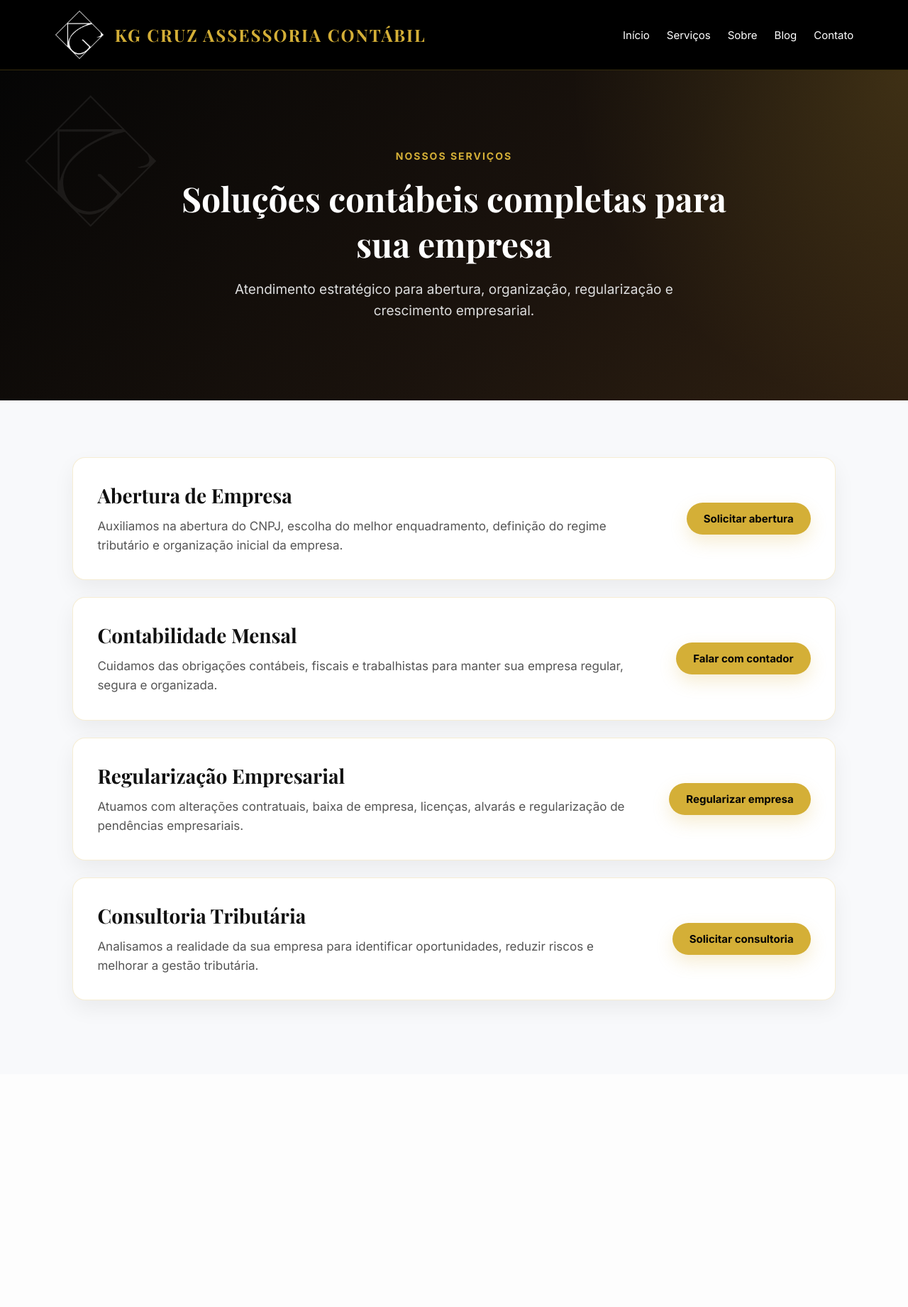
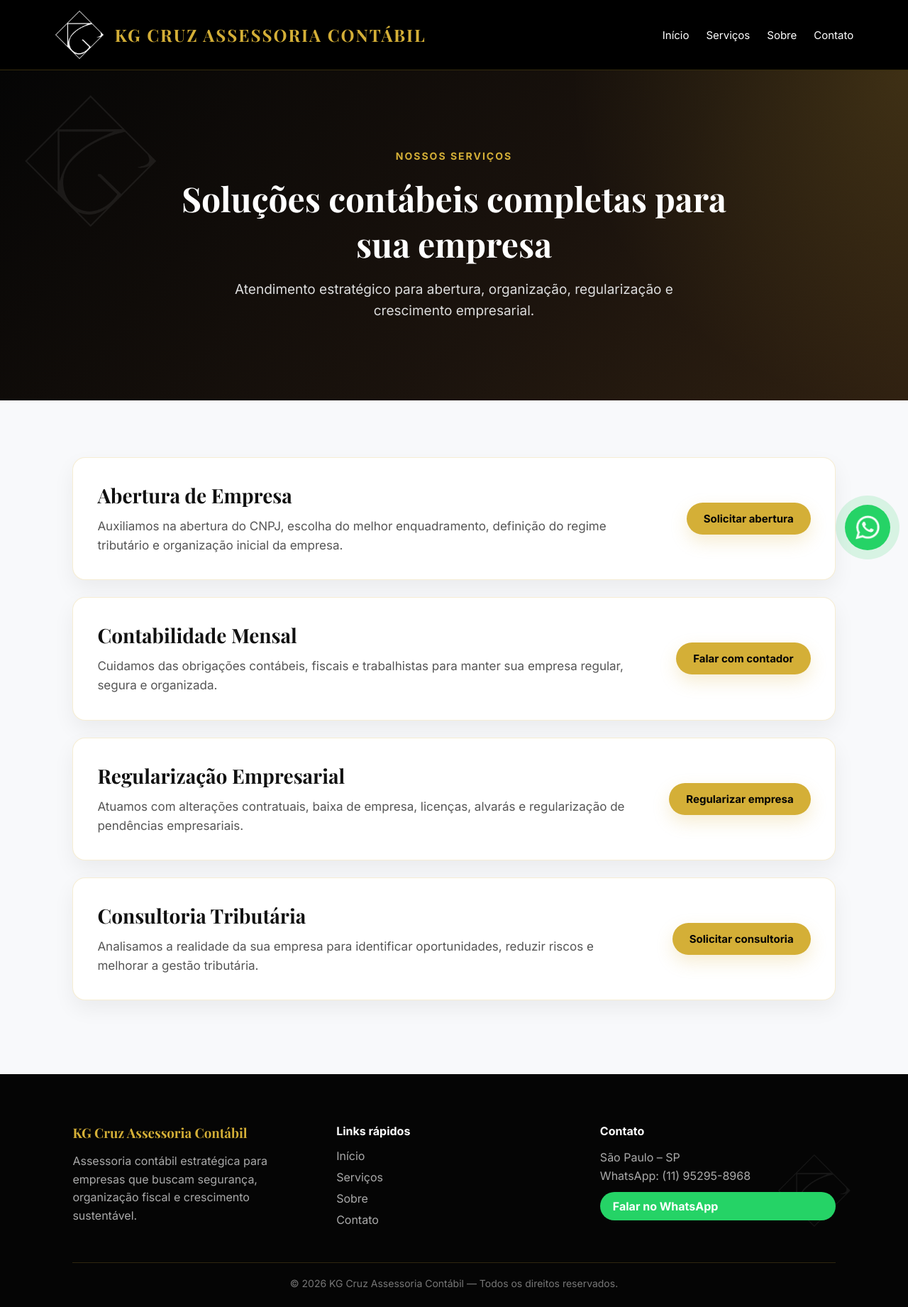
Before and after one commit to Guialvessg/site-kg-cruz, a Flask app: page /servicos in a window 1280 px wide. Shown: the whole page at 71% size. Before the commit the page ends 1420 px from the top, so only its background shows below. Run offline with Flask 3, Linux system fonts and the light colour scheme.

Commit message:
Remove a página de Blog e completa a página de Contato
Tira o Blog do menu, do rodapé e das rotas (app.py) -- a página
ficava vazia e foi removida a pedido do dono do site. Cria o
conteudo real de contato.html com WhatsApp, telefone e e-mail.
Tambem completa o rodape e o botao flutuante do WhatsApp que
faltavam em servicos.html, e atualiza o CLAUDE.md com o estado
atual do projeto.

Co-Authored-By: Claude Sonnet 5 <noreply@anthropic.com>

```diff
--- a/app.py
+++ b/app.py
@@ -14,10 +14,6 @@ def servicos():
 def sobre():
     return render_template("sobre.html")
 
-@app.route("/blog")
-def blog():
-    return render_template("blog.html")
-
 @app.route("/contato")
 def contato():
     return render_template("contato.html")
--- a/templates/index.html
+++ b/templates/index.html
@@ -20,7 +20,6 @@
     <a href="/">Início</a>
     <a href="/servicos">Serviços</a>
     <a href="/sobre">Sobre</a>
-    <a href="/blog">Blog</a>
     <a href="/contato">Contato</a>
   </nav>
 </header>
@@ -161,7 +160,6 @@
       <a href="/">Início</a>
       <a href="/servicos">Serviços</a>
       <a href="/sobre">Sobre</a>
-      <a href="/blog">Blog</a>
       <a href="/contato">Contato</a>
     </div>
 
--- a/templates/servicos.html
+++ b/templates/servicos.html
@@ -20,7 +20,6 @@
     <a href="/">Início</a>
     <a href="/servicos">Serviços</a>
     <a href="/sobre">Sobre</a>
-    <a href="/blog">Blog</a>
     <a href="/contato">Contato</a>
   </nav>
 </header>
@@ -92,3 +91,75 @@
   </div>
 
 </section>
+
+<footer class="footer">
+  <img class="marca-dagua marca-dagua--rodape" src="{{ url_for('static', filename='images/marca-dagua.png') }}" alt="">
+
+  <div class="footer-container">
+    <div class="footer-col">
+      <h3>KG Cruz Assessoria Contábil</h3>
+      <p>
+        Assessoria contábil estratégica para empresas que buscam segurança,
+        organização fiscal e crescimento sustentável.
+      </p>
+    </div>
+
+    <div class="footer-col">
+      <h4>Links rápidos</h4>
+      <a href="/">Início</a>
+      <a href="/servicos">Serviços</a>
+      <a href="/sobre">Sobre</a>
+      <a href="/contato">Contato</a>
+    </div>
+
+    <div class="footer-col">
+      <h4>Contato</h4>
+      <p>São Paulo – SP</p>
+      <p>WhatsApp: (11) 95295-8968</p>
+
+      <a class="footer-whatsapp" href="https://wa.me/5511952958968" target="_blank">
+        Falar no WhatsApp
+      </a>
+    </div>
+  </div>
+
+  <div class="footer-bottom">
+    © 2026 KG Cruz Assessoria Contábil — Todos os direitos reservados.
+  </div>
+</footer>
+
+<a href="https://wa.me/5511952958968" class="whatsapp-float" target="_blank" aria-label="Falar no WhatsApp">
+  <img src="{{ url_for('static', filename='images/whatsapp.png') }}" alt="WhatsApp">
+  <span>Fale conosco</span>
+</a>
+
+<script>
+  const elementos = document.querySelectorAll('.reveal');
+
+  function mostrarAoRolar() {
+    elementos.forEach((elemento) => {
+      const posicao = elemento.getBoundingClientRect().top;
+      const alturaTela = window.innerHeight;
+
+      if (posicao < alturaTela - 100) {
+        elemento.classList.add('ativo');
+      }
+    });
+  }
+
+  window.addEventListener('scroll', mostrarAoRolar);
+  mostrarAoRolar();
+
+  window.addEventListener("scroll", function() {
+    const header = document.querySelector("header");
+
+    if (window.scrollY > 80) {
+      header.classList.add("scrolled");
+    } else {
+      header.classList.remove("scrolled");
+    }
+  });
+</script>
+
+</body>
+</html>
--- a/templates/sobre.html
+++ b/templates/sobre.html
@@ -20,7 +20,6 @@
     <a href="/">Início</a>
     <a href="/servicos">Serviços</a>
     <a href="/sobre">Sobre</a>
-    <a href="/blog">Blog</a>
     <a href="/contato">Contato</a>
   </nav>
 </header>
@@ -129,7 +128,6 @@
       <a href="/">Início</a>
       <a href="/servicos">Serviços</a>
       <a href="/sobre">Sobre</a>
-      <a href="/blog">Blog</a>
       <a href="/contato">Contato</a>
     </div>
 
```
Also changed, not shown: CLAUDE.md (+4 -4 lines), templates/blog.html (deleted, +0 -8 lines), templates/contato.html (+125 -6 lines).
